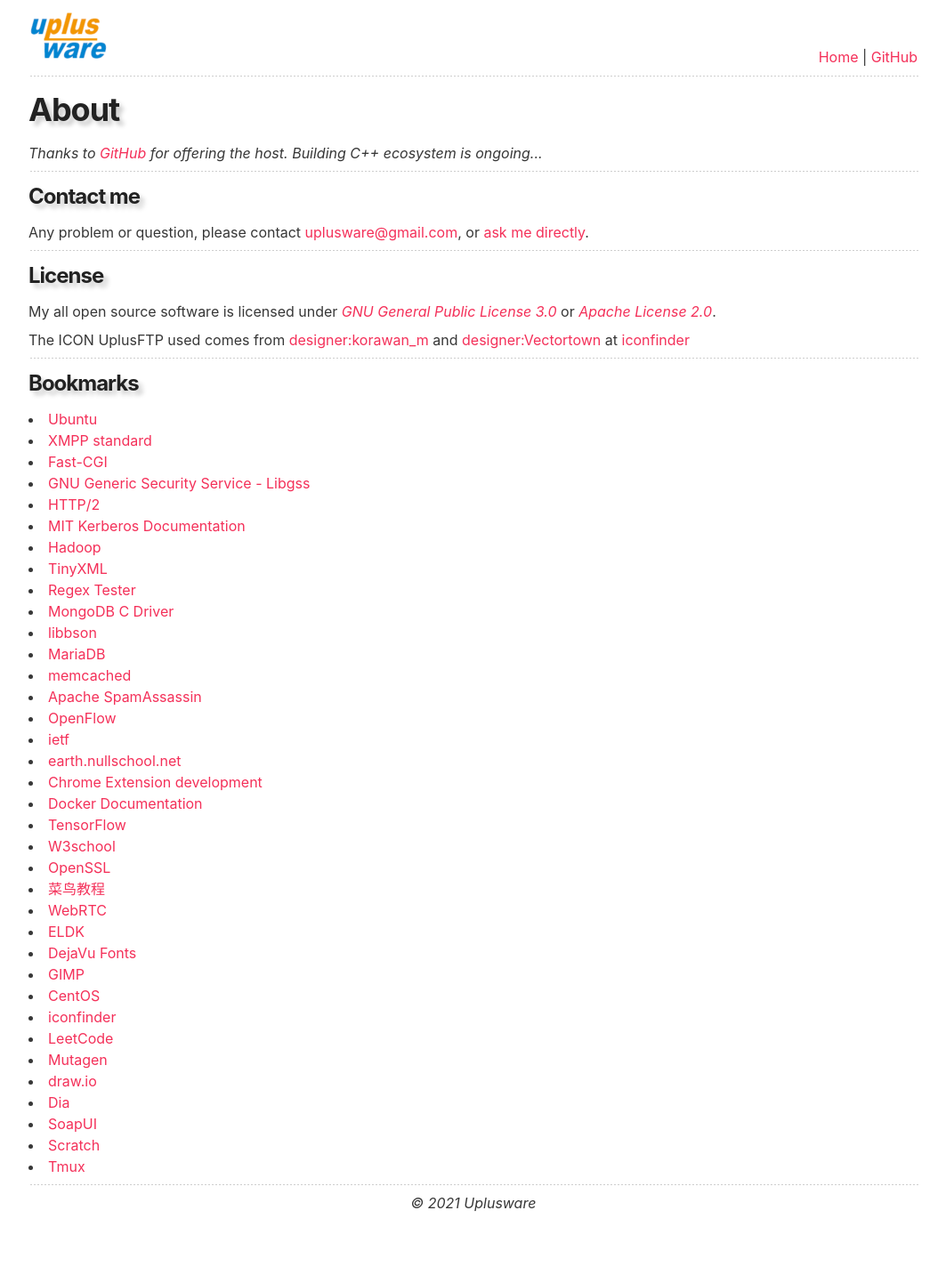
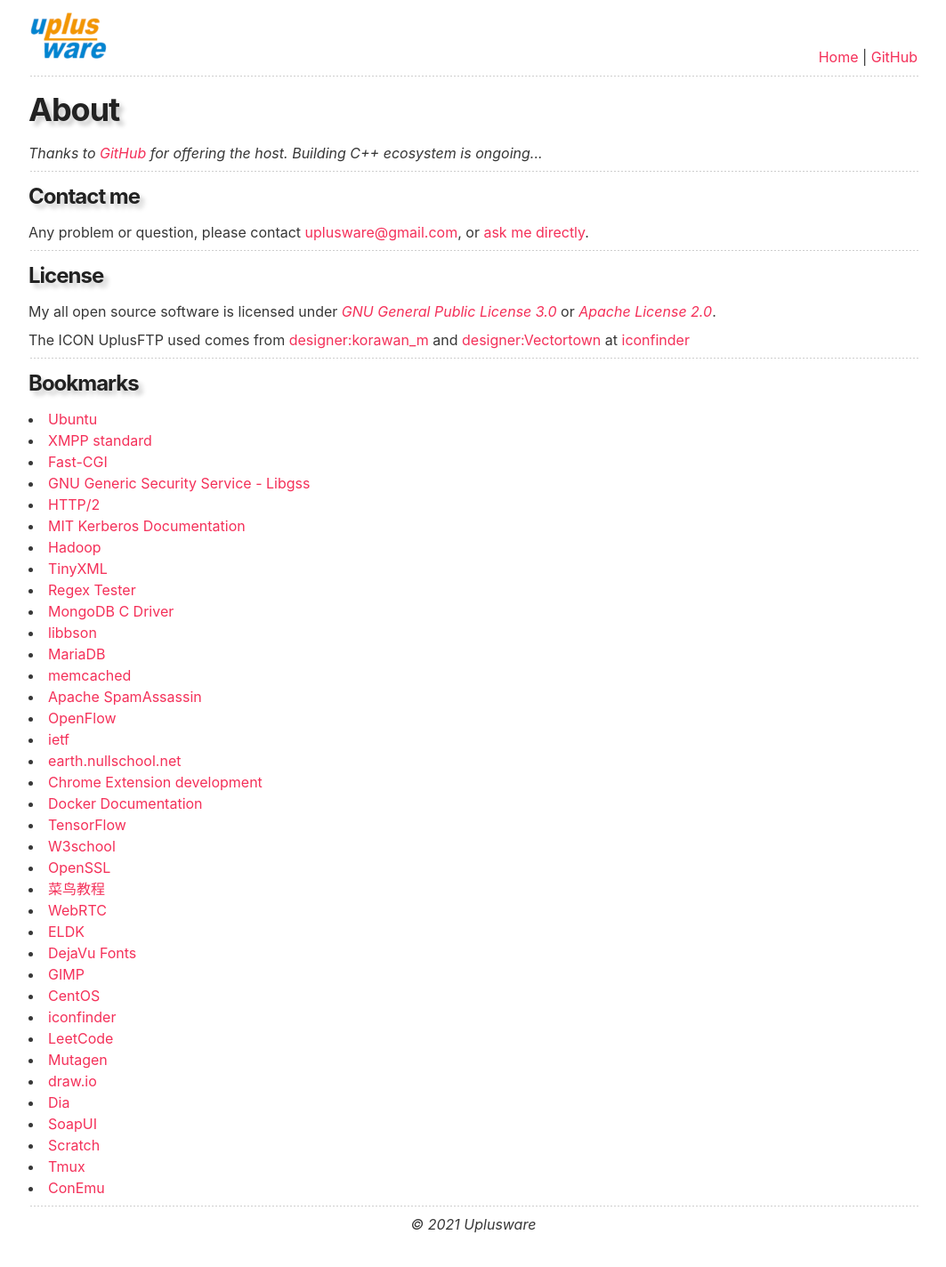
Before and after one commit to uplusware/uplusware.github.io, a Jekyll site: the page about.html, which Jekyll copies as it is, in a window 1280 px wide. Shown: the whole page at 89% size, without its empty margins (108-1171 px from the left). Built offline with Jekyll 4.4.1, drawn with Linux system fonts in a browser that asks for light colours; before the commit the page ends 1400 px from its top, so only the background shows below that.

Commit message:
Update about.html

```diff
--- a/about.html
+++ b/about.html
@@ -65,6 +65,7 @@
 		<li><a href="https://www.soapui.org/" target="_blank">SoapUI</a></li>
 		<li><a href="https://scratch.mit.edu/" target="_blank">Scratch</a></li>
 		<li><a href="http://tmux.github.io/" target="_blank">Tmux</a></li>
+		<li><a href="https://conemu.github.io/" target="_blank">ConEmu</a></li>
 		<hr>
 		<p align="center"><i>© 2021 Uplusware</i></p>
 	</section>
```
